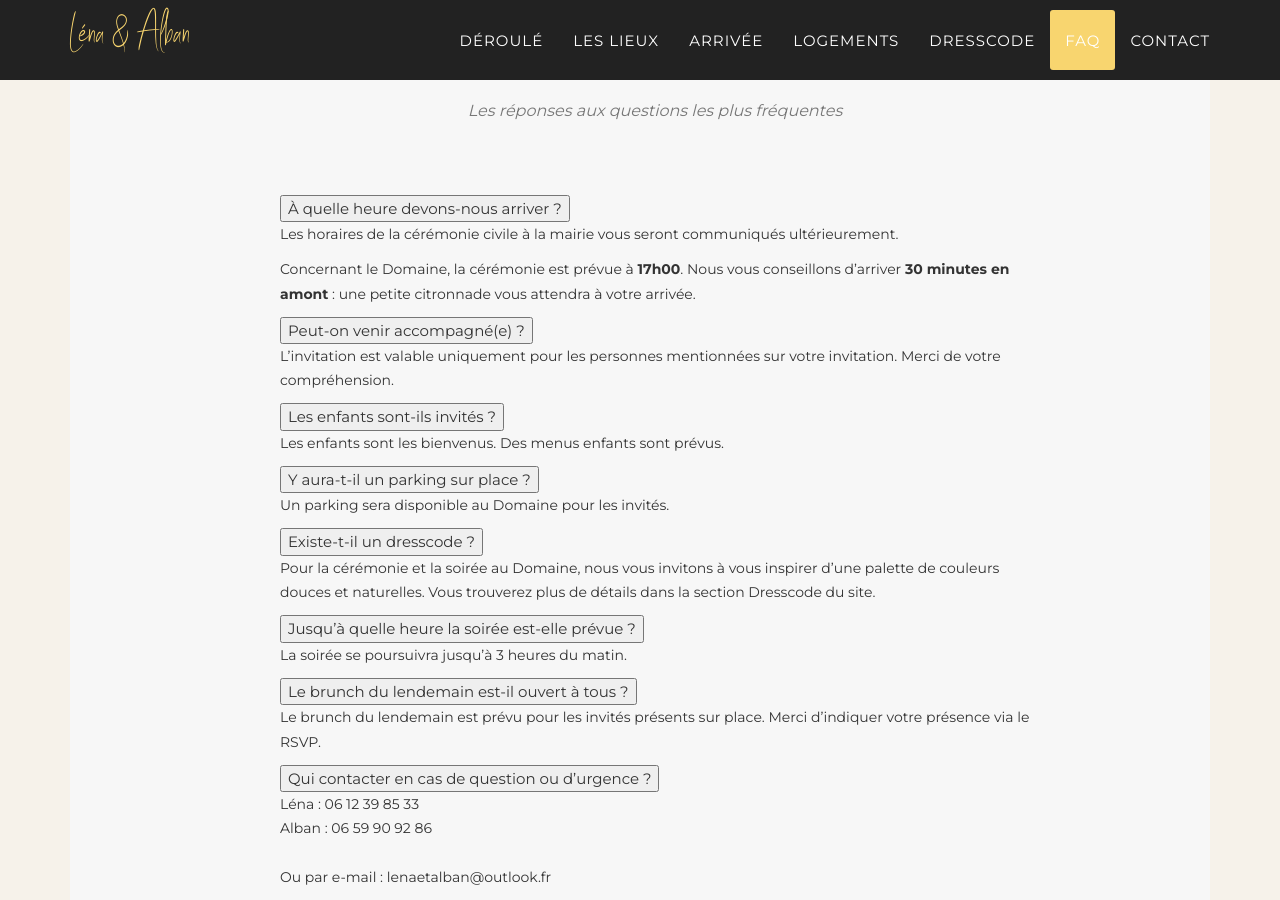
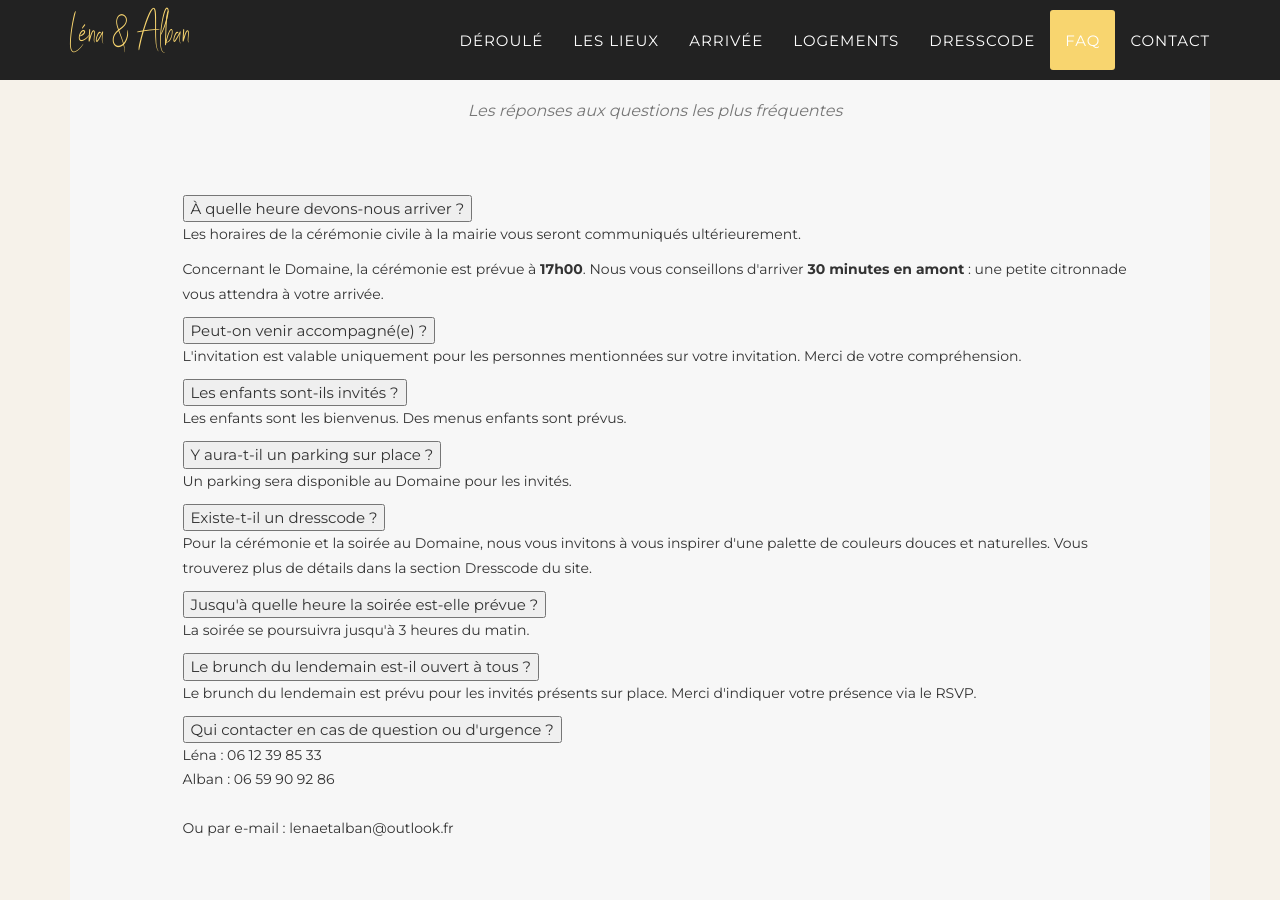
Before and after one commit to LenaAlban/lena-alban-wedding, a Jekyll site: the page built from _fr_pages/index.html, in a window 1280 px wide and 900 px high, scrolled down 6143 px. Built offline with Jekyll 4.4.1, drawn with Linux system fonts in a browser that asks for light colours; some web fonts are replaced.

Commit message:
Update FAQ.html

```diff
--- a/_includes/fr_data/FAQ.html
+++ b/_includes/fr_data/FAQ.html
@@ -1,80 +1,107 @@
+<!-- FAQ Section -->
 <section id="FAQ" class="bg-light-gray faq-section">
   <div class="container">
 
     <div class="row">
       <div class="col-lg-12 text-center">
         <h2 class="section-heading">FAQ</h2>
-        <h3 class="section-subheading text-muted">
-          Les réponses aux questions les plus fréquentes
-        </h3>
+        <h3 class="section-subheading text-muted">Les réponses aux questions les plus fréquentes</h3>
       </div>
     </div>
 
     <div class="row">
-      <div class="col-lg-8 col-lg-offset-2">
+      <div class="col-lg-10 col-lg-offset-1">
+
+        <div class="faq-card">
 
           <div class="faq-item">
-          <button class="faq-question">À quelle heure devons-nous arriver ?</button>
-          <div class="faq-answer">
+            <button class="faq-q" type="button" aria-expanded="false">
+              À quelle heure devons-nous arriver ?
+              <span class="faq-icon" aria-hidden="true"></span>
+            </button>
+            <div class="faq-a">
               <p>Les horaires de la cérémonie civile à la mairie vous seront communiqués ultérieurement.</p>
-            <p>Concernant le Domaine, la cérémonie est prévue à <strong>17h00</strong>. Nous vous conseillons d’arriver <strong>30 minutes en amont</strong> : une petite citronnade vous attendra à votre arrivée.</p>
+              <p>Concernant le Domaine, la cérémonie est prévue à <strong>17h00</strong>. Nous vous conseillons d'arriver <strong>30 minutes en amont</strong> : une petite citronnade vous attendra à votre arrivée.</p>
             </div>
           </div>
 
           <div class="faq-item">
-          <button class="faq-question">Peut-on venir accompagné(e) ?</button>
-          <div class="faq-answer">
-            <p>L’invitation est valable uniquement pour les personnes mentionnées sur votre invitation. Merci de votre compréhension.</p>
+            <button class="faq-q" type="button" aria-expanded="false">
+              Peut-on venir accompagné(e) ?
+              <span class="faq-icon" aria-hidden="true"></span>
+            </button>
+            <div class="faq-a">
+              <p>L'invitation est valable uniquement pour les personnes mentionnées sur votre invitation. Merci de votre compréhension.</p>
             </div>
           </div>
 
           <div class="faq-item">
-          <button class="faq-question">Les enfants sont-ils invités ?</button>
-          <div class="faq-answer">
+            <button class="faq-q" type="button" aria-expanded="false">
+              Les enfants sont-ils invités ?
+              <span class="faq-icon" aria-hidden="true"></span>
+            </button>
+            <div class="faq-a">
               <p>Les enfants sont les bienvenus. Des menus enfants sont prévus.</p>
             </div>
           </div>
 
           <div class="faq-item">
-          <button class="faq-question">Y aura-t-il un parking sur place ?</button>
-          <div class="faq-answer">
+            <button class="faq-q" type="button" aria-expanded="false">
+              Y aura-t-il un parking sur place ?
+              <span class="faq-icon" aria-hidden="true"></span>
+            </button>
+            <div class="faq-a">
               <p>Un parking sera disponible au Domaine pour les invités.</p>
             </div>
           </div>
 
           <div class="faq-item">
-          <button class="faq-question">Existe-t-il un dresscode ?</button>
-          <div class="faq-answer">
-            <p>Pour la cérémonie et la soirée au Domaine, nous vous invitons à vous inspirer d’une palette de couleurs douces et naturelles. Vous trouverez plus de détails dans la section Dresscode du site.</p>
+            <button class="faq-q" type="button" aria-expanded="false">
+              Existe-t-il un dresscode ?
+              <span class="faq-icon" aria-hidden="true"></span>
+            </button>
+            <div class="faq-a">
+              <p>Pour la cérémonie et la soirée au Domaine, nous vous invitons à vous inspirer d'une palette de couleurs douces et naturelles. Vous trouverez plus de détails dans la section Dresscode du site.</p>
             </div>
           </div>
 
           <div class="faq-item">
-          <button class="faq-question">Jusqu’à quelle heure la soirée est-elle prévue ?</button>
-          <div class="faq-answer">
-            <p>La soirée se poursuivra jusqu’à 3 heures du matin.</p>
+            <button class="faq-q" type="button" aria-expanded="false">
+              Jusqu'à quelle heure la soirée est-elle prévue ?
+              <span class="faq-icon" aria-hidden="true"></span>
+            </button>
+            <div class="faq-a">
+              <p>La soirée se poursuivra jusqu'à 3 heures du matin.</p>
             </div>
           </div>
 
           <div class="faq-item">
-          <button class="faq-question">Le brunch du lendemain est-il ouvert à tous ?</button>
-          <div class="faq-answer">
-            <p>Le brunch du lendemain est prévu pour les invités présents sur place. Merci d’indiquer votre présence via le RSVP.</p>
+            <button class="faq-q" type="button" aria-expanded="false">
+              Le brunch du lendemain est-il ouvert à tous ?
+              <span class="faq-icon" aria-hidden="true"></span>
+            </button>
+            <div class="faq-a">
+              <p>Le brunch du lendemain est prévu pour les invités présents sur place. Merci d'indiquer votre présence via le RSVP.</p>
             </div>
           </div>
 
           <div class="faq-item">
-          <button class="faq-question">Qui contacter en cas de question ou d’urgence ?</button>
-          <div class="faq-answer">
-            <p>Léna : 06 12 39 85 33<br>
+            <button class="faq-q" type="button" aria-expanded="false">
+              Qui contacter en cas de question ou d'urgence ?
+              <span class="faq-icon" aria-hidden="true"></span>
+            </button>
+            <div class="faq-a">
+              <p>
+                Léna : 06 12 39 85 33<br>
                 Alban : 06 59 90 92 86<br><br>
                 Ou par e-mail : lenaetalban@outlook.fr
               </p>
             </div>
           </div>
 
+        </div><!-- /faq-card -->
+
       </div>
     </div>
-
   </div>
 </section>
```
Lines whose indentation alone changed are shown as unchanged.
